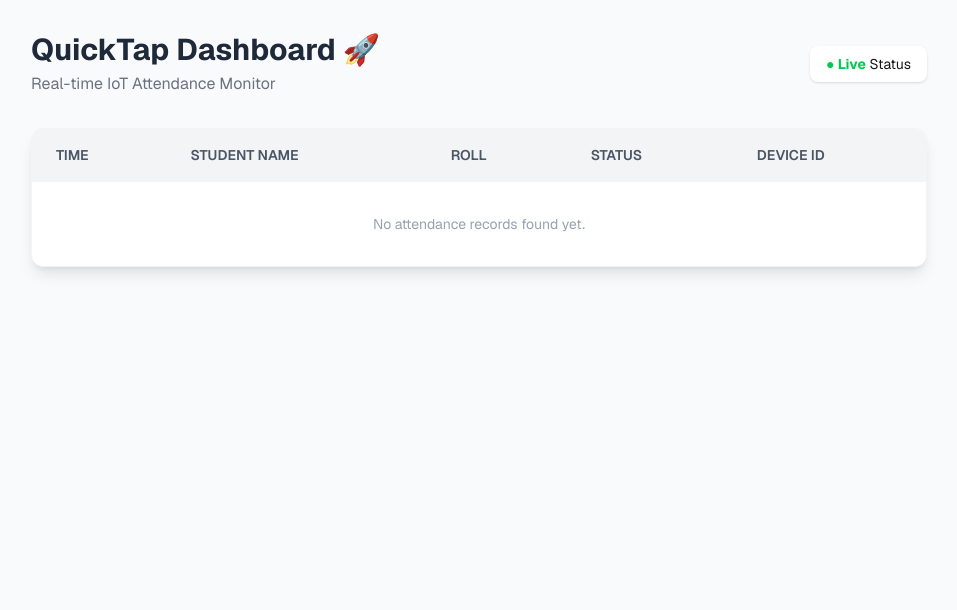
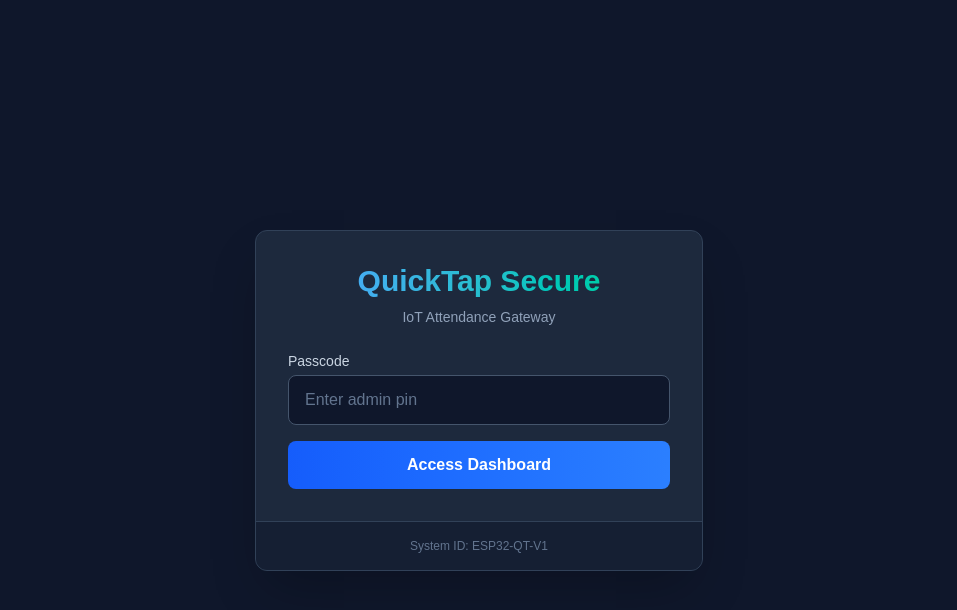
Before and after one commit to inbox-hasibur/quicktap-attendance-system, a Next.js app: page / in a window 1280 px wide. Shown: the top 610 px of the page, without its empty margins (161-1118 px from the left). Built offline with nearby package versions, Linux system fonts and the light colour scheme; no server answers; the database is empty.

Commit message:
UI Update

```diff
--- a/src/app/page.js
+++ b/src/app/page.js
@@ -2,10 +2,26 @@
 import { useState, useEffect } from 'react';
 
 export default function Home() {
+  // --- States ---
+  const [isAuthenticated, setIsAuthenticated] = useState(false); // Authentication status
+  const [inputPassword, setInputPassword] = useState('');
+  const [loginError, setLoginError] = useState('');
+
   const [records, setRecords] = useState([]);
   const [loading, setLoading] = useState(true);
 
-  // ডাটা ফেচ করার ফাংশন
+  // --- Login Logic ---
+  const handleLogin = (e) => {
+    e.preventDefault();
+    // Demo Password: admin
+    if (inputPassword === 'admin') {
+      setIsAuthenticated(true);
+    } else {
+      setLoginError('Access Denied: Invalid Credentials');
+    }
+  };
+
+  // --- Data Fetching Logic ---
   const fetchData = async () => {
     try {
       const res = await fetch('/api/attendance');
@@ -20,74 +36,163 @@ export default function Home() {
     }
   };
 
-  // অটো-রিফ্রেশ (প্রতি ২ সেকেন্ড পর পর ডাটা আনবে)
+  // Auto-refresh logic (Polling every 2 seconds)
   useEffect(() => {
-    fetchData(); // প্রথমবার লোড
-    const interval = setInterval(fetchData, 2000); // প্রতি ২ সেকেন্ডে পোলিং
-    return () => clearInterval(interval); // ক্লিনআপ
-  }, []);
+    if (isAuthenticated) {
+      fetchData(); // Initial fetch
+      const interval = setInterval(fetchData, 2000); // Polling interval
+      return () => clearInterval(interval); // Cleanup on unmount
+    }
+  }, [isAuthenticated]);
 
+
+  // --- VIEW 1: LOGIN SCREEN (Dark & Cyberpunk Style) ---
+  if (!isAuthenticated) {
     return (
-    <div className="min-h-screen bg-gray-50 p-8 font-sans">
-      <div className="max-w-4xl mx-auto">
+      <div className="min-h-screen flex items-center justify-center bg-slate-900 text-white p-4">
+        <div className="max-w-md w-full bg-slate-800 rounded-xl shadow-2xl overflow-hidden border border-slate-700">
+          <div className="p-8">
+            <div className="text-center mb-6">
+              <h1 className="text-3xl font-bold text-transparent bg-clip-text bg-gradient-to-r from-blue-400 to-emerald-400">
+                QuickTap Secure
+              </h1>
+              <p className="text-slate-400 text-sm mt-2">IoT Attendance Gateway</p>
+            </div>
+
+            <form onSubmit={handleLogin} className="space-y-4">
+              <div>
+                <label className="block text-sm font-medium text-slate-300 mb-1">Passcode</label>
+                <input
+                  type="password"
+                  className="w-full px-4 py-3 bg-slate-900 border border-slate-600 rounded-lg focus:ring-2 focus:ring-blue-500 focus:border-transparent outline-none text-white placeholder-slate-500 transition"
+                  placeholder="Enter admin pin"
+                  value={inputPassword}
+                  onChange={(e) => setInputPassword(e.target.value)}
+                />
+              </div>
+
+              {loginError && (
+                <p className="text-red-400 text-sm text-center animate-pulse">{loginError}</p>
+              )}
+
+              <button
+                type="submit"
+                className="w-full bg-gradient-to-r from-blue-600 to-blue-500 hover:from-blue-500 hover:to-blue-400 text-white font-bold py-3 px-4 rounded-lg transition transform hover:scale-[1.02] active:scale-95"
+              >
+                Access Dashboard
+              </button>
+            </form>
+          </div>
+          <div className="bg-slate-900/50 p-4 text-center border-t border-slate-700">
+            <p className="text-xs text-slate-500">System ID: ESP32-QT-V1</p>
+          </div>
+        </div>
+      </div>
+    );
+  }
+
+  // --- VIEW 2: DASHBOARD (Modern Dark Mode) ---
+  return (
+    <div className="min-h-screen bg-slate-950 text-slate-200 p-4 md:p-8 font-sans">
+      <div className="max-w-5xl mx-auto">
+
         {/* Header Section */}
-        <div className="flex justify-between items-center mb-8">
+        <div className="flex flex-col md:flex-row justify-between items-center mb-8 gap-4">
           <div>
-            <h1 className="text-3xl font-bold text-gray-800">QuickTap Dashboard 🚀</h1>
-            <p className="text-gray-500 mt-1">Real-time IoT Attendance Monitor</p>
+            <h1 className="text-3xl md:text-4xl font-bold text-white tracking-tight">
+              QuickTap <span className="text-blue-500">Live</span>
+            </h1>
+            <p className="text-slate-400 mt-1">Real-time IoT Attendance Monitor</p>
           </div>
-          <div className="bg-white px-4 py-2 rounded-lg shadow text-sm">
-            <span className="text-green-500 font-bold">● Live</span> Status
+
+          <div className="flex items-center gap-3">
+             {/* Live Indicator with pulsing effect */}
+            <div className="bg-slate-900 border border-slate-700 px-4 py-2 rounded-full shadow-lg flex items-center gap-2">
+              <span className="relative flex h-3 w-3">
+                <span className="animate-ping absolute inline-flex h-full w-full rounded-full bg-emerald-400 opacity-75"></span>
+                <span className="relative inline-flex rounded-full h-3 w-3 bg-emerald-500"></span>
+              </span>
+              <span className="text-xs font-bold text-emerald-400 uppercase tracking-wider">System Online</span>
+            </div>
+
+            <button
+              onClick={() => setIsAuthenticated(false)}
+              className="bg-slate-800 hover:bg-red-900/30 text-slate-300 hover:text-red-400 px-4 py-2 rounded-lg text-sm transition border border-slate-700"
+            >
+              Logout
+            </button>
+          </div>
+        </div>
+
+        {/* Stats Cards Section */}
+        <div className="grid grid-cols-1 md:grid-cols-3 gap-4 mb-8">
+           <div className="bg-slate-900 border border-slate-800 p-4 rounded-xl">
+              <h3 className="text-slate-500 text-xs uppercase font-bold">Total Records</h3>
+              <p className="text-2xl font-bold text-white">{records.length}</p>
+           </div>
+           <div className="bg-slate-900 border border-slate-800 p-4 rounded-xl">
+              <h3 className="text-slate-500 text-xs uppercase font-bold">Last Active</h3>
+              <p className="text-lg font-bold text-blue-400">
+                {records.length > 0 ? new Date(records[0].timestamp).toLocaleTimeString() : '--:--'}
+              </p>
+           </div>
+           <div className="bg-slate-900 border border-slate-800 p-4 rounded-xl">
+              <h3 className="text-slate-500 text-xs uppercase font-bold">System Status</h3>
+              <p className="text-lg font-bold text-emerald-400">Operational</p>
            </div>
         </div>
 
         {/* Table Section */}
-        <div className="bg-white shadow-lg rounded-xl overflow-hidden border border-gray-100">
+        <div className="bg-slate-900 shadow-2xl rounded-xl overflow-hidden border border-slate-800">
+          <div className="overflow-x-auto">
             <table className="w-full text-left border-collapse">
               <thead>
-              <tr className="bg-gray-100 text-gray-600 uppercase text-sm leading-normal">
-                <th className="py-4 px-6 font-semibold">Time</th>
+                <tr className="bg-slate-950 text-slate-400 uppercase text-xs tracking-wider border-b border-slate-800">
+                  <th className="py-4 px-6 font-semibold">Time Log</th>
                   <th className="py-4 px-6 font-semibold">Student Name</th>
-                <th className="py-4 px-6 font-semibold">Roll</th>
+                  <th className="py-4 px-6 font-semibold">Roll ID</th>
                   <th className="py-4 px-6 font-semibold">Status</th>
-                <th className="py-4 px-6 font-semibold">Device ID</th>
+                  <th className="py-4 px-6 font-semibold">Device</th>
                 </tr>
               </thead>
-            <tbody className="text-gray-700 text-sm">
+              <tbody className="text-sm divide-y divide-slate-800">
                 {loading ? (
                   <tr>
-                  <td colSpan="5" className="text-center py-8">Loading data...</td>
+                    <td colSpan="5" className="text-center py-12 text-slate-500 animate-pulse">Syncing with Cloud Database...</td>
                   </tr>
                 ) : records.length === 0 ? (
                   <tr>
-                  <td colSpan="5" className="text-center py-8 text-gray-400">No attendance records found yet.</td>
+                    <td colSpan="5" className="text-center py-12 text-slate-600">
+                      No attendance records found yet. <br/> Waiting for RFID taps...
+                    </td>
                   </tr>
                 ) : (
                   records.map((rec, index) => {
-                  // স্ট্যাটাস অনুযায়ী কালার লজিক
+                    // Status Logic
                     const isProxy = rec.status.includes("WARN");
                     const isDenied = rec.status.includes("Denied");
 
-                  let statusColor = "bg-green-100 text-green-700"; // Default Present
-                  if (isProxy) statusColor = "bg-orange-100 text-orange-700 font-bold";
-                  if (isDenied) statusColor = "bg-red-100 text-red-700";
+                    // Dynamic Styles based on status
+                    let statusBadge = "bg-emerald-900/30 text-emerald-400 border border-emerald-900"; // Default Present
+                    if (isProxy) statusBadge = "bg-amber-900/30 text-amber-400 border border-amber-900 font-bold animate-pulse";
+                    if (isDenied) statusBadge = "bg-red-900/30 text-red-400 border border-red-900";
 
                     return (
-                    <tr key={index} className="border-b border-gray-100 hover:bg-gray-50 transition duration-150">
-                      <td className="py-3 px-6 whitespace-nowrap">
-                        {new Date(rec.timestamp).toLocaleTimeString()}
-                        <span className="text-xs text-gray-400 ml-1">
-                          {new Date(rec.timestamp).toLocaleDateString()}
-                        </span>
+                      <tr key={index} className="hover:bg-slate-800/50 transition duration-150">
+                        <td className="py-4 px-6 whitespace-nowrap">
+                          <div className="flex flex-col">
+                            <span className="text-slate-200 font-medium">{new Date(rec.timestamp).toLocaleTimeString()}</span>
+                            <span className="text-xs text-slate-500">{new Date(rec.timestamp).toLocaleDateString()}</span>
+                          </div>
                         </td>
-                      <td className="py-3 px-6 font-medium">{rec.student_name}</td>
-                      <td className="py-3 px-6">{rec.roll}</td>
-                      <td className="py-3 px-6">
-                        <span className={`py-1 px-3 rounded-full text-xs ${statusColor}`}>
+                        <td className="py-4 px-6 font-medium text-white">{rec.student_name}</td>
+                        <td className="py-4 px-6 text-slate-400 font-mono">{rec.roll}</td>
+                        <td className="py-4 px-6">
+                          <span className={`py-1 px-3 rounded-full text-xs ${statusBadge}`}>
                             {rec.status}
                           </span>
                         </td>
-                      <td className="py-3 px-6 text-gray-400 text-xs">{rec.device_id}</td>
+                        <td className="py-4 px-6 text-slate-600 text-xs font-mono">{rec.device_id}</td>
                       </tr>
                     );
                   })
@@ -97,5 +202,6 @@ export default function Home() {
           </div>
         </div>
       </div>
+    </div>
   );
 }
```
Lines whose indentation alone changed are shown as unchanged.
